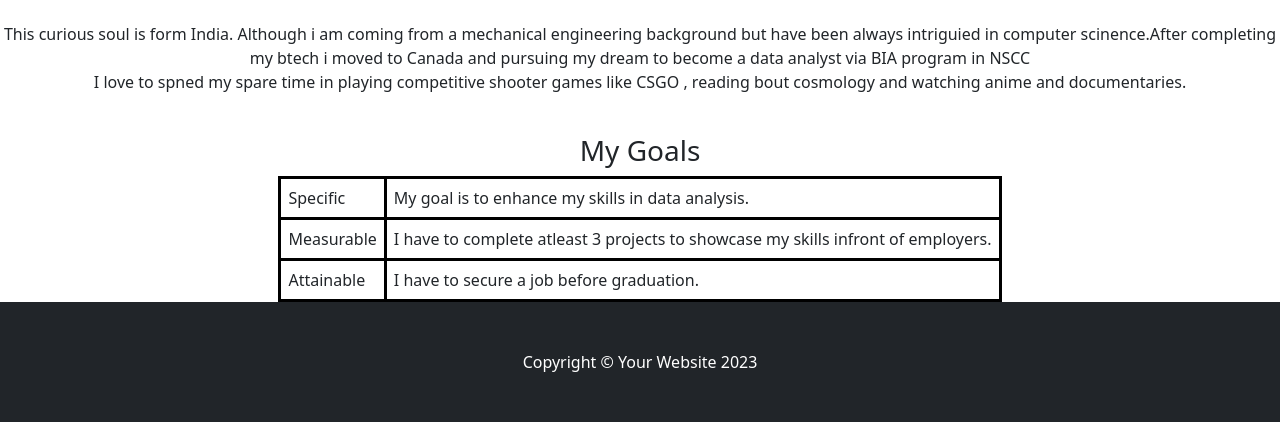
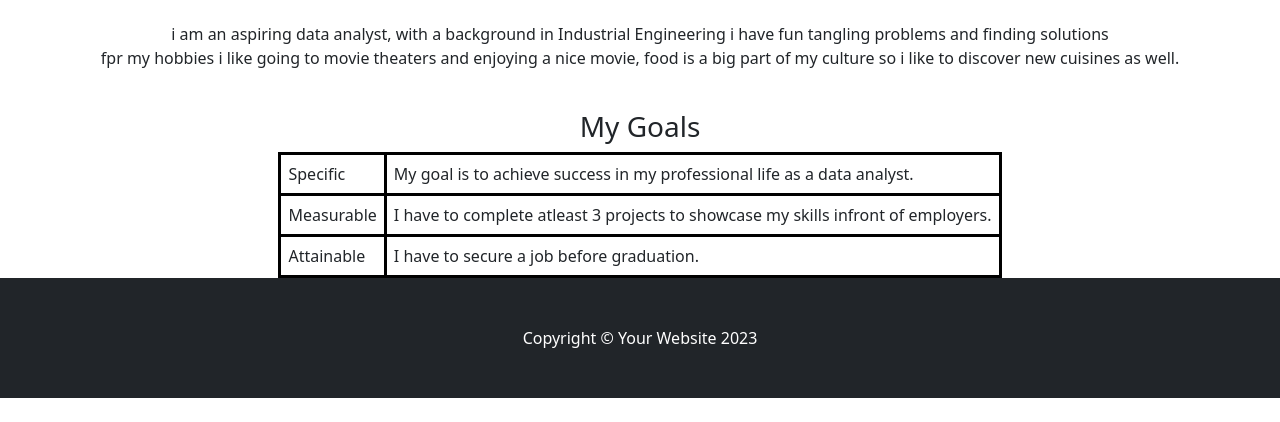
Before and after one commit to Siri2023/Siri2023.github.io, a plain HTML site: page 2ndpage.html in a window 1280 px wide. Shown: the part 1106-1528 px from the top of the page. After the commit the page ends 1504 px from the top, so only its background shows below. Drawn offline with nearby package versions, Linux system fonts and the light colour scheme.

Commit message:
Update 2ndpage.html

```diff
--- a/2ndpage.html
+++ b/2ndpage.html
@@ -48,7 +48,7 @@
         <img src="2.jpeg" style="float: right; width: 30%; margin-right: 1%; margin-bottom: 0.5em;height: 800px;border:solid black">
         <img src="3.jpeg" style="float: left; width: 30%; margin-right: 1%; margin-bottom: 0.5em; height: 800px;border: solid black;">
         <p style="clear: both;"></p>
-        <p style="text-align: center;">This curious soul is form India. Although i am coming from a mechanical engineering background but have been always intriguied in computer scinence.After completing my btech i moved to Canada and pursuing my dream to become a data analyst via BIA program in NSCC <br> I love to spned my spare time in playing competitive shooter games like CSGO , reading bout cosmology and watching anime and documentaries.</p>
+        <p style="text-align: center;">i am an aspiring data analyst, with a background in Industrial Engineering i have fun tangling problems and finding solutions  <br> fpr my hobbies i like going to movie theaters and enjoying a nice movie, food is a big part of my culture so i like to discover new cuisines as well.</p>
         <br>
         <table style="border:1px solid black;margin-left:auto;margin-right:auto;">
             <h3 style="text-align: center;">My Goals</h3>
@@ -57,7 +57,7 @@
                     Specific
                 </td>
                 <td style="border: solid black;">
-                  My goal is to enhance my skills in data analysis.
+                  My goal is to achieve success in my professional life as a data analyst.
                 </td>
             </tr >
             <tr style="border: solid black;">
```
